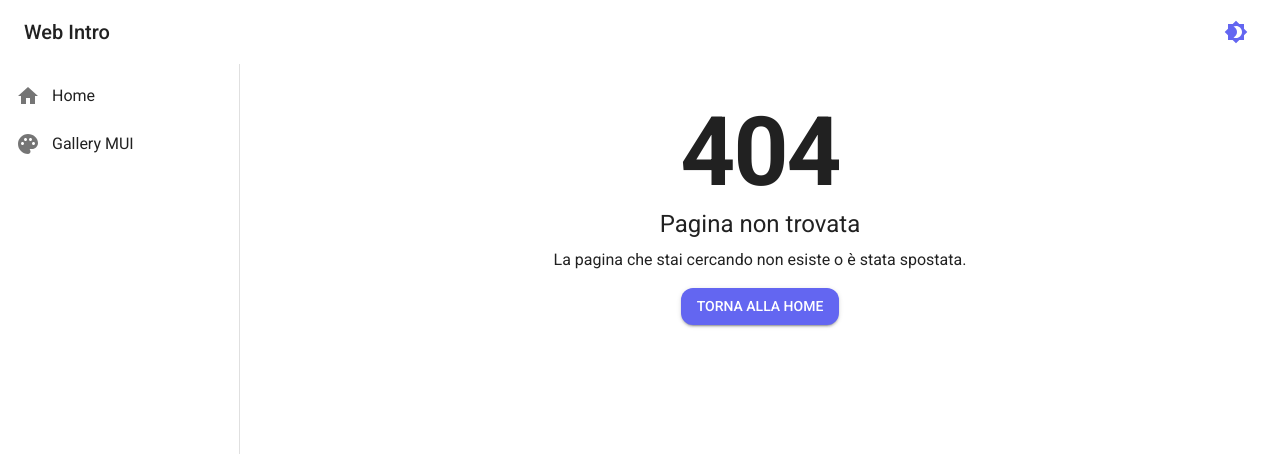
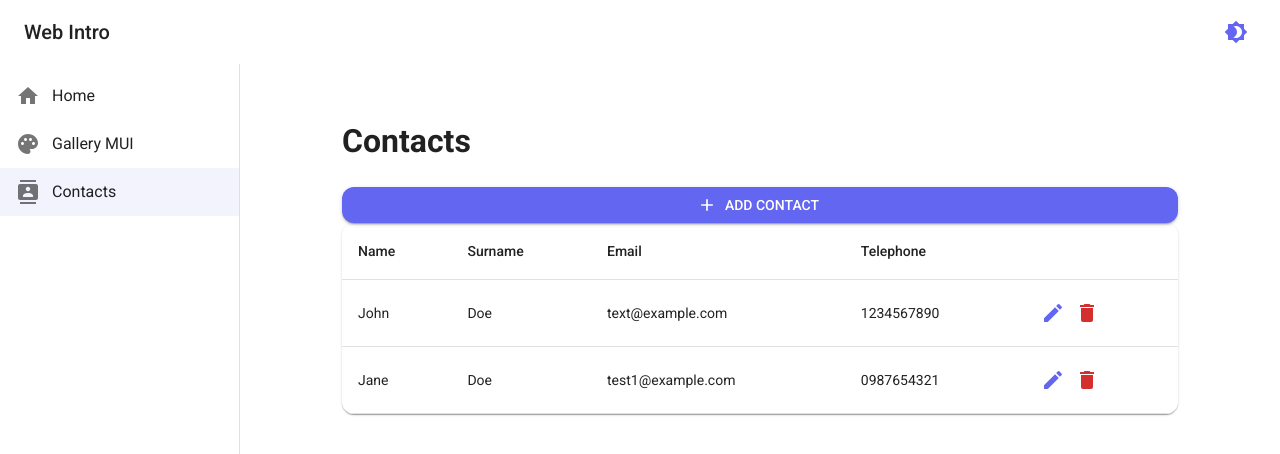
Before and after one commit to MattiaPette/web-intro, a React (Vite) app: page /contacts in a window 1280 px wide. Before the commit this address led to /404. Shown: the top 454 px of the page. Built offline with nearby package versions, Linux system fonts and the light colour scheme.

Commit message:
feat: contact page and components

```diff
--- a/src/app/router.tsx
+++ b/src/app/router.tsx
@@ -3,6 +3,7 @@ import AppLayout from '../components/layout/AppLayout'
 import GalleryContainer from '../containers/gallery/GalleryContainer'
 import HomeContainer from '../containers/home/HomeContainer'
 import NotFoundContainer from '../containers/notFound/NotFoundContainer'
+import ContactsContainer from '../containers/contacts/ContactsContainer'
 
 export const router = createBrowserRouter([
   {
@@ -11,6 +12,7 @@ export const router = createBrowserRouter([
     children: [
       { index: true, element: <HomeContainer /> },
       { path: 'gallery', element: <GalleryContainer /> },
+      { path: 'contacts', element: <ContactsContainer /> },
       { path: '404', element: <NotFoundContainer /> },
       { path: '*', element: <Navigate to="/404" replace /> },
     ],
--- /dev/null
+++ b/src/components/contacts/ContactsSection.model.ts
@@ -0,0 +1,6 @@
+import type { Contact } from "../../containers/contacts/contacts.model";
+
+export type ContactComponentProps = {
+  contacts: Contact[],
+  onDeleteContact: (id: number) => void,
+};
--- /dev/null
+++ b/src/components/contacts/ContactsSection.tsx
@@ -0,0 +1,52 @@
+import TableContainer from '@mui/material/TableContainer';
+import Paper from '@mui/material/Paper';
+import Table from '@mui/material/Table';
+import TableBody from '@mui/material/TableBody';
+import TableCell from '@mui/material/TableCell';
+import TableHead from '@mui/material/TableHead';
+import TableRow from '@mui/material/TableRow';
+import { Button, IconButton, Stack } from '@mui/material';
+import EditIcon from '@mui/icons-material/Edit';
+import DeleteIcon from '@mui/icons-material/Delete';
+import AddIcon from '@mui/icons-material/Add';
+import type { ContactComponentProps } from './ContactsSection.model';
+
+export default function ContactComponent({
+  contacts,
+  onDeleteContact,
+}: ContactComponentProps) {
+  return <Stack>
+    <Button variant="contained" startIcon={<AddIcon />}>Add Contact</Button>
+    <TableContainer component={Paper}>
+      <Table sx={{ minWidth: 600 }}>
+        <TableHead>
+          <TableRow>
+            <TableCell>Name</TableCell>
+            <TableCell>Surname</TableCell>
+            <TableCell>Email</TableCell>
+            <TableCell>Telephone</TableCell>
+            <TableCell></TableCell>
+          </TableRow>
+        </TableHead>
+        <TableBody>
+          {contacts.map((row) => (
+            <TableRow key={row.id}>
+              <TableCell>{row.name}</TableCell>
+              <TableCell>{row.surname}</TableCell>
+              <TableCell>{row.email}</TableCell>
+              <TableCell>{row.telephone}</TableCell>
+              <TableCell>
+                <IconButton color="primary" size='small'>
+                  <EditIcon />
+                </IconButton>
+                <IconButton color="error" size='small' onClick={() => onDeleteContact(row.id)}>
+                  <DeleteIcon />
+                </IconButton>
+              </TableCell>
+            </TableRow>
+          ))}
+        </TableBody>
+      </Table>
+    </TableContainer>
+  </Stack >
+}
--- a/src/components/layout/Sidebar.tsx
+++ b/src/components/layout/Sidebar.tsx
@@ -1,5 +1,6 @@
 import HomeIcon from '@mui/icons-material/Home'
 import PaletteIcon from '@mui/icons-material/Palette'
+import ContactsIcon from '@mui/icons-material/Contacts';
 import { Box, Drawer, List, ListItemButton, ListItemIcon, ListItemText, Toolbar } from '@mui/material'
 import type { SxProps, Theme } from '@mui/material/styles'
 import type { ReactNode } from 'react'
@@ -16,6 +17,7 @@ interface NavItem {
 const NAV_ITEMS: NavItem[] = [
   { label: 'Home', path: '/', icon: <HomeIcon /> },
   { label: 'Gallery MUI', path: '/gallery', icon: <PaletteIcon /> },
+  { label: 'Contacts', path: '/contacts', icon: <ContactsIcon /> },
 ]
 
 export default function Sidebar({
--- /dev/null
+++ b/src/containers/contacts/ContactsContainer.tsx
@@ -0,0 +1,32 @@
+import ContactComponent from '../../components/contacts/ContactsSection';
+import type { Contact } from './contacts.model';
+import Box from '@mui/material/Box';
+
+
+export default function ContactsContainer() {
+  const contactsMock: Contact[] = [
+    {
+      id: 1,
+      name: 'John',
+      surname: 'Doe',
+      email: 'text@example.com',
+      telephone: '1234567890',
+    },
+    {
+      id: 2,
+      name: 'Jane',
+      surname: 'Doe',
+      email: 'test1@example.com',
+      telephone: '0987654321',
+    }
+  ];
+
+  return (
+    <Box sx={{ p: { xs: 2, md: 4 }, maxWidth: 900, mx: 'auto' }}>
+      <h1>Contacts</h1>
+      <ContactComponent contacts={contactsMock} onDeleteContact={(id) => {
+        console.log('Delete contact with id:', id);
+      }} />
+    </Box>
+  )
+}
```
Also changed, not shown: src/containers/contacts/contacts.model.ts (added, +7 -0 lines).
